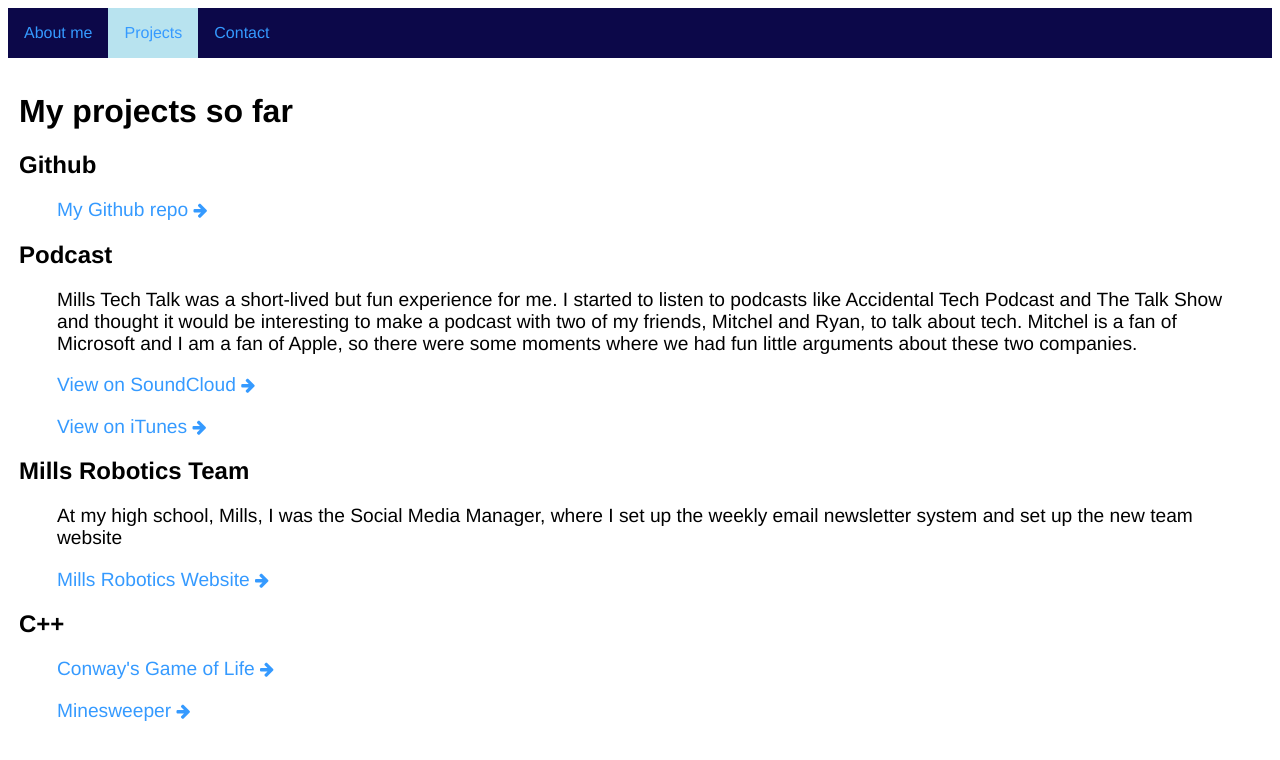
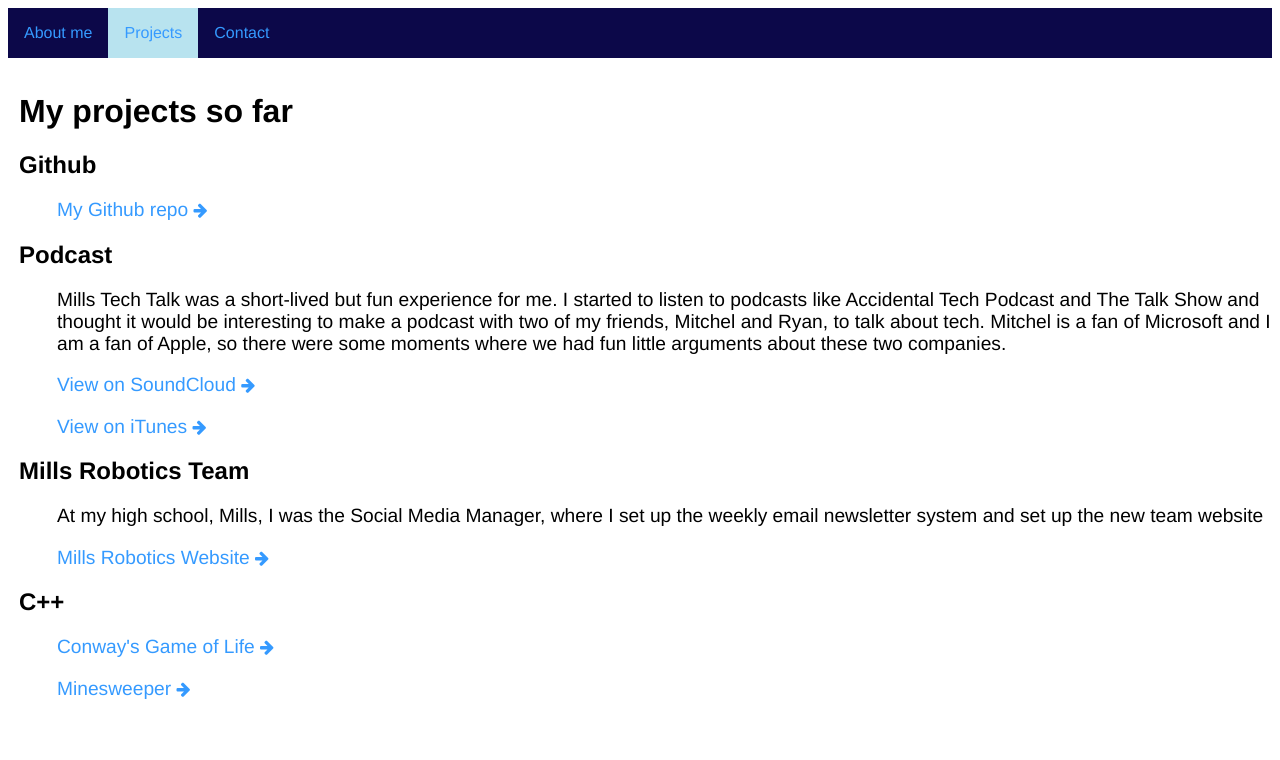
Before and after one commit to simon0h/simon0h.github.io, a Jekyll site: the page projects/projects.html, which Jekyll copies as it is, in a window 1280 px wide. Shown: the top 760 px of the page. Built offline with Jekyll 4.4.1, drawn with Linux system fonts in a browser that asks for light colours.

Commit message:
Update projects.html

```diff
--- a/projects/projects.html
+++ b/projects/projects.html
@@ -5,86 +5,7 @@
 <head>
 <title>Projects</title>
 <link rel="stylesheet" href="https://cdnjs.cloudflare.com/ajax/libs/font-awesome/4.7.0/css/font-awesome.min.css">
-<style>
-* {
-  font-family: "Arial Rounded MT Bold", "Helvetica Neue", helvetica, sans-serif;
-  fomt-color: #333;
-}
-
-h1 {
-	margin-top: 35px;
-}
-
-h1,h2 {
-	margin-left: 11px;
-}
-
-h3 {
-  margin-left: 33px;
-}
-
-p {
-  margin-left: 8px;
-  margin-right: 40px;
-  font-size: 120%;
-}
-
-p.links , p.paragraphs{
-  margin-left: 49px;
-}
-
-p.linkArrow {
-	font-size: 300%;
-}
-
-#email {
-  margin-left: 15px;
-}
-
-a:link, a:visited, a:active{
-  color: #359aff;
-  text-decoration: none;
-}
-
-a:hover {
-  text-decoration: none;
-}
-
-hr {
-  border: 1px solid black;
-  width: 600px;
-  border-radius: 10px;
-  margin: 0;
-}
-
-ul {
-  list-style-type: none;
-  margin: 0;
-  padding: 0;
-  overflow: hidden;
-  background-color: #0c0849;
-}
-
-li {
-  float: left;
-}
-
-li a {
-  display: block;
-  color: white;
-  text-align: center;
-  padding: 16px 16px;
-  text-decoration: none;
-}
-
-li a:hover:not(.active) {
-  background-color: #b8e3ef;
-}
-
-.active {
-  background-color: #b8e3ef;
-}
-</style>
+<link rel="stylesheet" type="text/css" href="/css/style.css">
 </head>
 <body>
 
```
